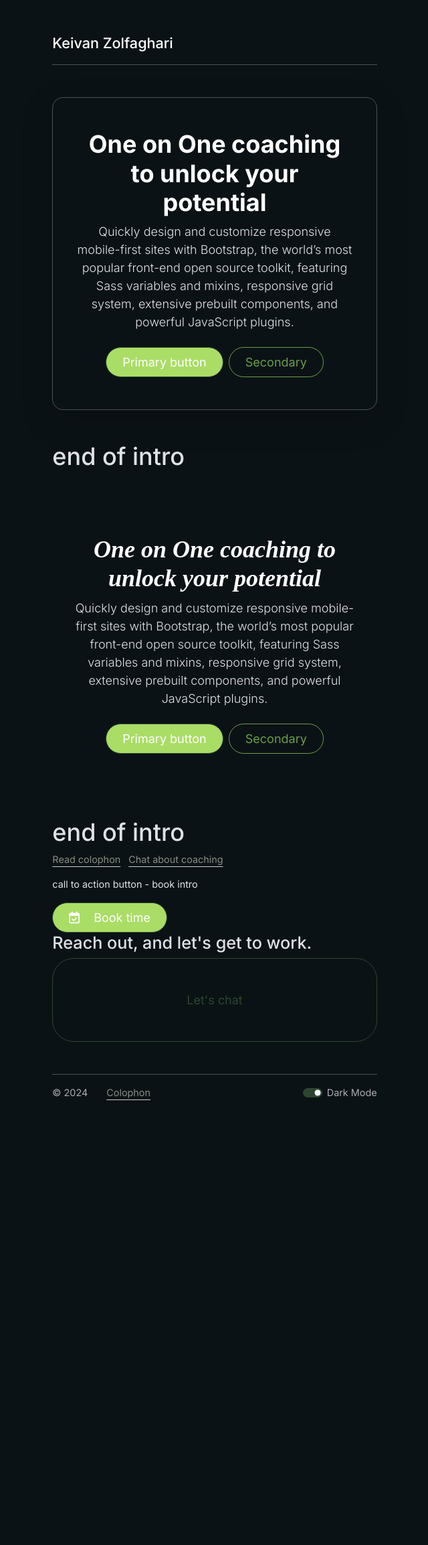
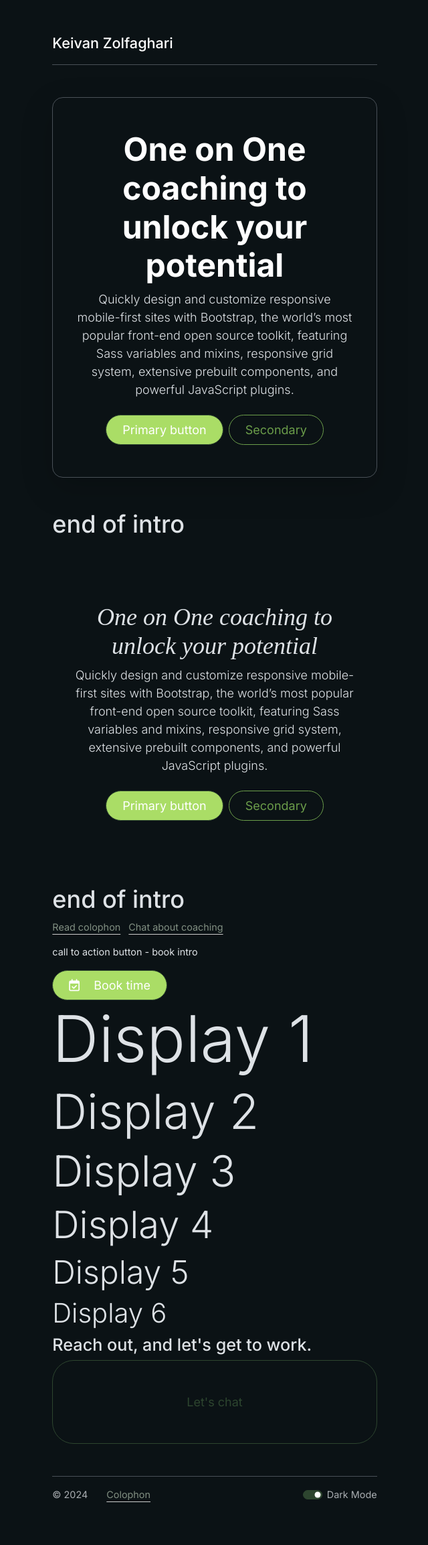
Before and after one commit to keivanz/keivanz.github.io, a Jekyll site: the page built from pages/coach.html, in a window 1280 px wide. Shown: the whole page at 67% size, without its empty margins (319-959 px from the left). Built offline with Jekyll 4.4.1, drawn with Linux system fonts in a browser that asks for light colours; nearby versions of some CDN libraries; some web fonts are replaced; before the commit the page ends 1706 px from its top, so only the background shows below that.

Commit message:
clean up css

```diff
--- a/_includes/main_coaching.html
+++ b/_includes/main_coaching.html
@@ -14,7 +14,7 @@
   <h1>end of intro</h1>
 
   <div class="px-4 py-5 my-5 text-center">
-    <h1 class="display-5 fw-bold serif-italic text-body-emphasis">One on One coaching to unlock your potential</h1>
+    <h1 class="serif-italic">One on One coaching to unlock your potential</h1>
     <div class="col-lg-12 mx-auto">
       <p class="lead mb-4">Quickly design and customize responsive mobile-first sites with Bootstrap, the world’s most popular front-end open source toolkit, featuring Sass variables and mixins, responsive grid system, extensive prebuilt components, and powerful JavaScript plugins.</p>
       <div class="d-grid gap-2 d-sm-flex justify-content-sm-center">
@@ -34,5 +34,13 @@
 <button type="button" class="btn btn-primary btn-lg rounded-5 focus-ring px-4 gap-3">
   <i class="fa-regular fa-calendar-check pe-3"></i> Book time</button>
 
+  <h1 class="display-1">Display 1</h1>
+  <h1 class="display-2">Display 2</h1>
+  <h1 class="display-3">Display 3</h1>
+  <h1 class="display-4">Display 4</h1>
+  <h1 class="display-5">Display 5</h1>
+  <h1 class="display-6">Display 6</h1>
+
+
 <h3>Reach out, and let's get to work.</h3>
 <button type="button" class="btn btn-outline-primary btn-lg px-4 py-5 rounded-5 focus-ring w-100 gap-3">Let's chat</button>
--- a/_sass/_custom.scss
+++ b/_sass/_custom.scss
@@ -30,7 +30,6 @@
   }
 }
 
-
 :root {
   font-synthesis: none;
   text-rendering: optimizeLegibility;
@@ -38,15 +37,25 @@
   -webkit-font-smoothing: antialiased;
   -moz-osx-font-smoothing: grayscale;
   -webkit-text-size-adjust: 100%;
+  font-optical-sizing: auto;
+  font-variation-settings:
+    "slnt" 0,
+    "dlig" 0,
+    "zero" 0;
 }
 
 a {
   text-underline-offset: .375em;
+  text-decoration-thickness: 1px;
   text-decoration-color:#CCC;
   transition: .25s ease;
 }
 a:hover{
   text-decoration-color: currentcolor;
+ /* text-decoration-color: rgba(var(--color), 0.8);*/
+  transition-property: all;
+  transition-timing-function: cubic-bezier(.4,0,.2,1);
+  transition-duration: .2s;
 }
 
 /* customize primary dark - follow https://github.com/twbs/bootstrap/issues/37976 */
@@ -68,26 +77,14 @@
   color: var(--bs-secondary-bg);
 }
 
-.inter {
-  font-family: "Inter", sans-serif;
-  font-optical-sizing: auto;
-  font-weight: 400;
-  font-style: normal;
-  font-variation-settings:
-    "slnt" 0,
-    "dlig" 0,
-    "zero" 0;
-}
 .serif-regular {
   font-family: "Instrument Serif", serif;
   font-style: normal;
 }
-
 .serif-italic {
   font-family: "Instrument Serif", serif;
   font-style: italic;
 }
-
 
 html,
 body {
@@ -98,16 +95,6 @@
 main {
   width: 100%;
   min-height: 75svh; /*helps ensure footer at bottom */
-}
-a {
-  text-decoration-thickness: 1px;
-}
-a:hover {
-  text-decoration-color: rgba(var(--color), 0.8);
- // text-decoration-thickness: 2px;
-  transition-property: all;
-  transition-timing-function: cubic-bezier(.4,0,.2,1);
-  transition-duration: .2s;
 }
 
 .name_lead {
@@ -130,138 +117,3 @@
     }
     }
 }
-
-
-/*
-.wrapper {
-  margin: 0 auto;
-  aspect-ratio: 9/16;
-  transition: 500ms ease-in;
-  transition-property: --color-a, --color-b, --color-c;
-  background: linear-gradient(45deg, var(--color-a), var(--color-b), var(--color-c));
-  position: relative;
-  overflow: hidden;
-  color: white;
-
-}
-
-.wrapper::before {
-  content: "";
-  position: absolute;
-  background: linear-gradient(45deg, var(--color-a), var(--color-b));
-  filter: blur(50px) brightness(1.5);
-  left: 20%;
-  top: 10%;
-  width: 20%;
-  height: 20%;
-  border-radius: 25px;
-  animation: blob 8s infinite cubic-bezier(0.6, -0.28, 0.735, 0.045);
-  transform-origin: 60%;
-}
-
-.wrapper::after {
-  content: "";
-  position: absolute;
-  background: linear-gradient(45deg, var(--color-a), var(--color-b));
-  filter: blur(50px) brightness(1.5);
-  left: 40%;
-  top: 30%;
-  width: 20%;
-  height: 20%;
-  border-radius: 25px;
-  animation: blob 10s infinite cubic-bezier(0.215, 0.61, 0.355, 1) reverse;
-  transform-origin: 60%;
-}
-
-.content {
-  position: relative;
-  z-index: 2;
-}
-*/
-/*input[type="range"] {
-  appearance: none;
-  width: 100%;
-  background: white;
-  height: 2px;
-}
-
-input[type="range"]::-webkit-slider-thumb {
-  appearance: none;
-  background: var(--color-b);
-  border: 2px solid white;
-  width: 36px;
-  height: 36px;
-  border-radius: 36px;
-  cursor: pointer;
-}
-
-input[type="range"]::-moz-range-thumb {
-  appearance: none;
-  background: var(--color-b);
-  border: 2px solid white;
-  width: 36px;
-  height: 36px;
-  border-radius: 36px;
-  cursor: pointer;
-}*/
-/*
-@keyframes blob {
-  0% {
-    translate: 0 0;
-    rotate: 0deg;
-  }
-  30% {
-    rotate: 40deg;
-  }
-  50% {
-    transform: translate(300px, 390px) scale(1.1);
-  }
-  80% {
-    rotate: 90%;
-  }
-}
-
-@property --color-a {
-  syntax: "<color>";
-  inherits: true;
-  initial-value: transparent;
-}
-
-@property --color-b {
-  syntax: "<color>";
-  inherits: true;
-  initial-value: transparent;
-}
-
-@property --color-c {
-  syntax: "<color>";
-  inherits: true;
-  initial-value: transparent;
-}
-
-
-
-
-
-.fade-in {
-  -webkit-animation: block-desktop-tablet-animation 1.2s cubic-bezier(.25,.46,.45,.94) !important;
-  animation: block-desktop-tablet-animation 1.2s cubic-bezier(.25,.46,.45,.94) !important;
-  -webkit-animation-fill-mode: forwards !important;
-  animation-fill-mode: forwards !important;
-  -webkit-transform: translateY(0);
-  transform: translateY(0);
-  animation-name: fade-in;
-}
-@keyframes fade-in {
-  0% {
-    -webkit-transform: translateY(20px);
-    transform: translateY(20px);
-    opacity: 0;
-  }
-  100% {
-    -webkit-transform: translateY(0);
-    transform: translateY(0);
-    opacity: 1;
-  }
-}
-*/
--- a/_sass/_variables.scss
+++ b/_sass/_variables.scss
@@ -15,5 +15,10 @@
 list-group-action-hover-color:*/
 
 $display-font-sizes: (
-    1: 6rem
+  1: 6rem,
+  2: 4.5rem,
+  3: 4rem,
+  4: 3.5rem,
+  5: 3rem,
+  6: 2.5rem
 );
```
